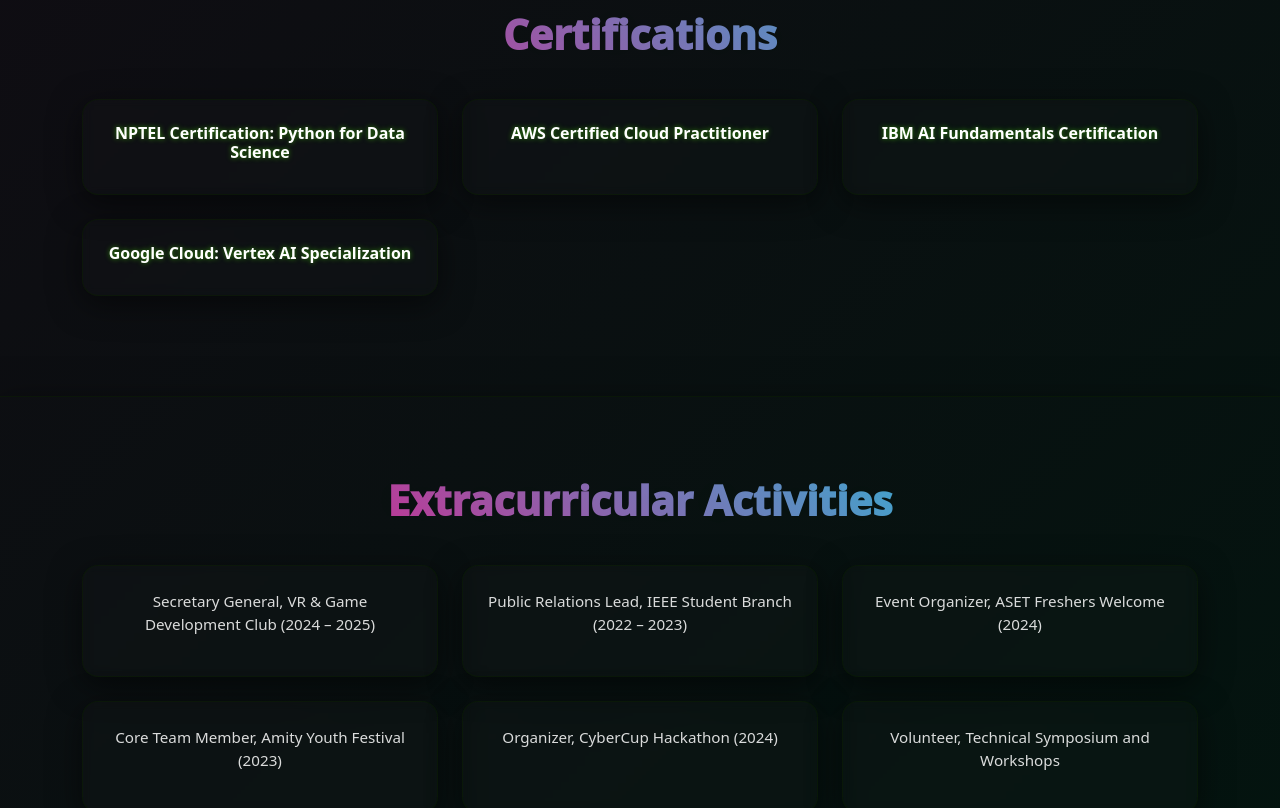
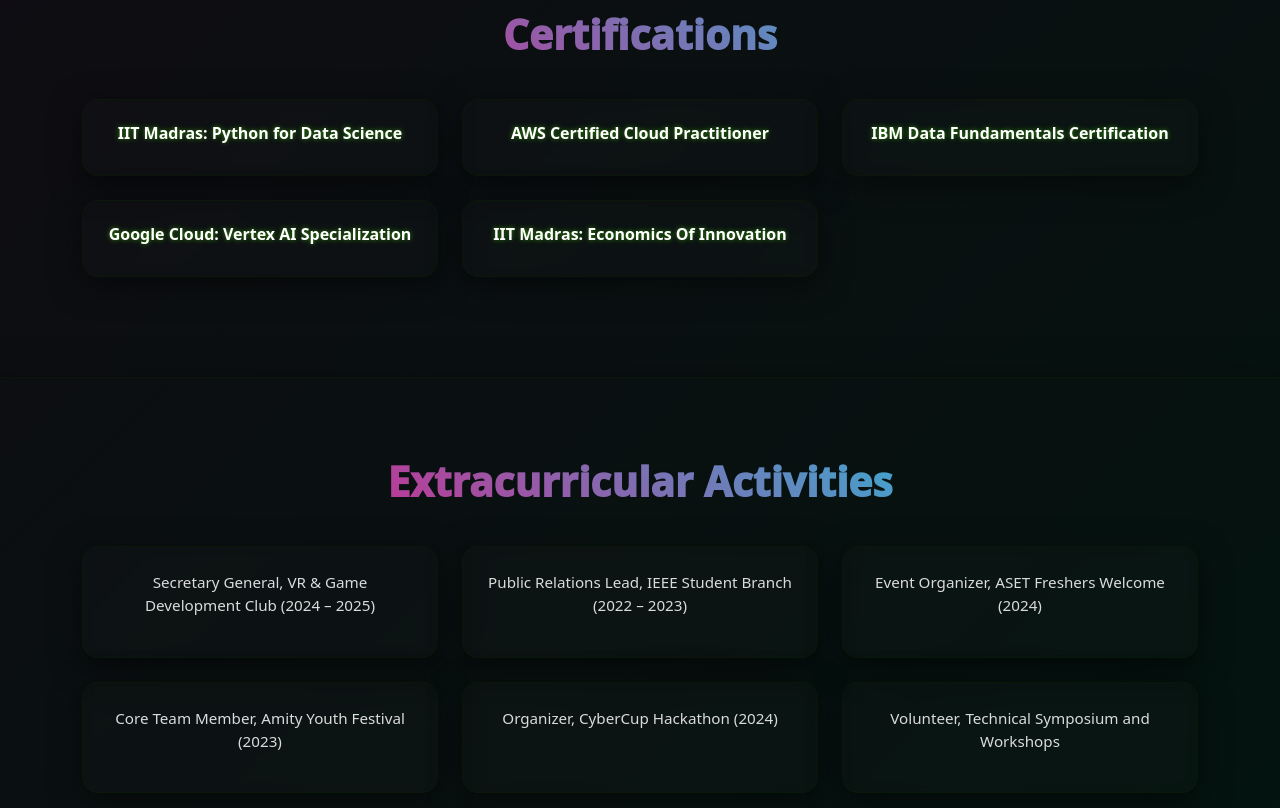
Before and after one commit to Priyanshu261202/my-portfolio, a React (Create React App) app: page / in a window 1280 px wide. Shown: the part 4080-4888 px from the top of the page. Built offline with nearby package versions, Linux system fonts and the light colour scheme; the HTML template or start-up script is replaced by a standard one.

Commit message:
Update App.js

```diff
--- a/src/App.js
+++ b/src/App.js
@@ -311,10 +311,11 @@
   ], []);
 
   const certificates = useMemo(() => [
-    { title: 'NPTEL Certification: Python for Data Science' },
+    { title: 'IIT Madras: Python for Data Science' },
     { title: 'AWS Certified Cloud Practitioner' },
-    { title: 'IBM AI Fundamentals Certification' },
+    { title: 'IBM Data Fundamentals Certification' },
     { title: 'Google Cloud: Vertex AI Specialization' },
+    { title: 'IIT Madras: Economics Of Innovation' },
   ], []);
 
   const lottieOptions = useMemo(() => ({
```
